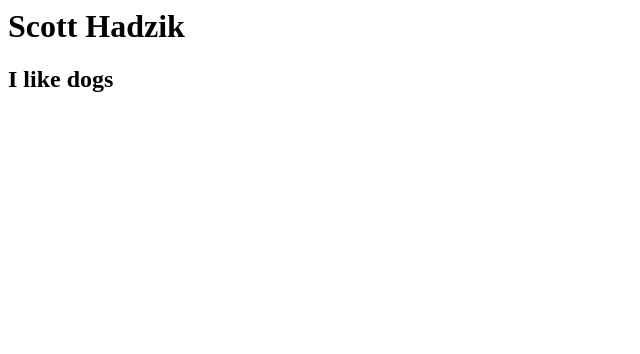
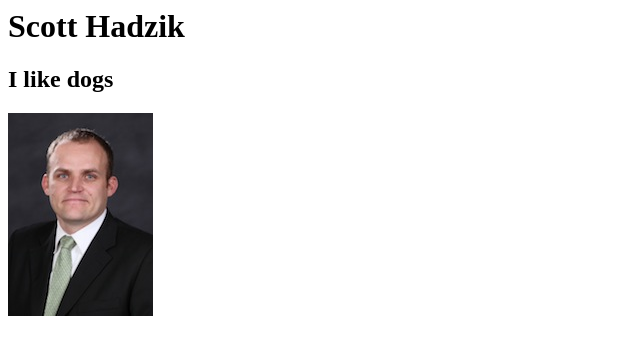
Before and after one commit to nomad15210/my-website-scotthadzik, a plain HTML site: page index.html in a window 1280 px wide. Shown: the whole page, without its empty margins (0-640 px from the left). Drawn offline with Linux system fonts and the light colour scheme.

Commit message:
Added an image to website

```diff
--- a/index.html
+++ b/index.html
@@ -1,2 +1,3 @@
 <h1>Scott Hadzik</h1>
 <h2>I like dogs</h1>
+<img src="images/hadzik_scott.jpg" alt="Scott">
```
